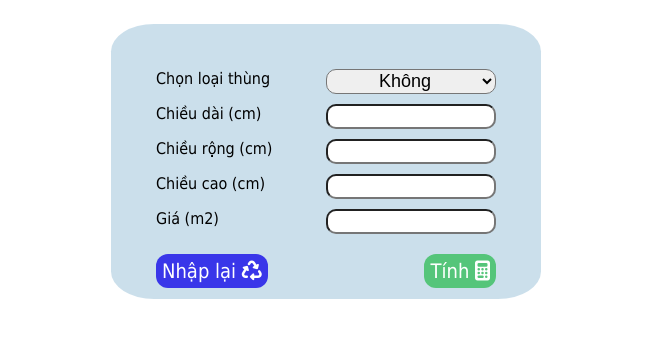
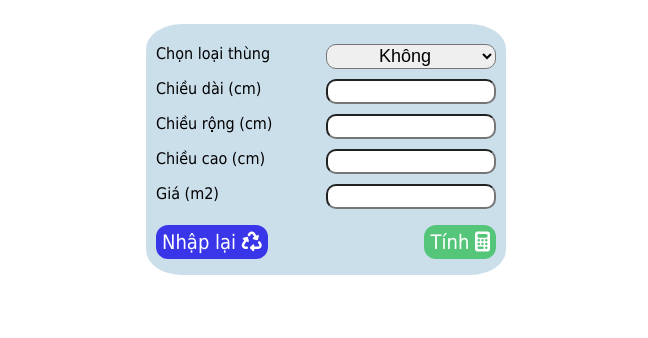
Before and after one commit to HaAnhNguyen99/Carton-calculator, a plain HTML site: page index.html in a window 1280 px wide. Shown: the part 76-414 px from the top of the page, without its empty margins (314-962 px from the left). Drawn offline with Linux system fonts and the light colour scheme.

Commit message:
Add files via upload

```diff
--- a/index.css
+++ b/index.css
@@ -31,8 +31,8 @@ body {
   font-size: 1.6rem;
   max-width: 34rem;
   background: rgba(56, 130, 179, 0.26);
-  padding: 4.5rem;
   border-radius: 10%;
+  padding: 2rem 1rem 5rem;
 }
 
 .col::after {
@@ -63,6 +63,7 @@ select {
 h2 {
   color: orangered;
   margin-top: 0;
+  font-size: 2rem;
 }
 .btn:link,
 .btn:visited {
```
